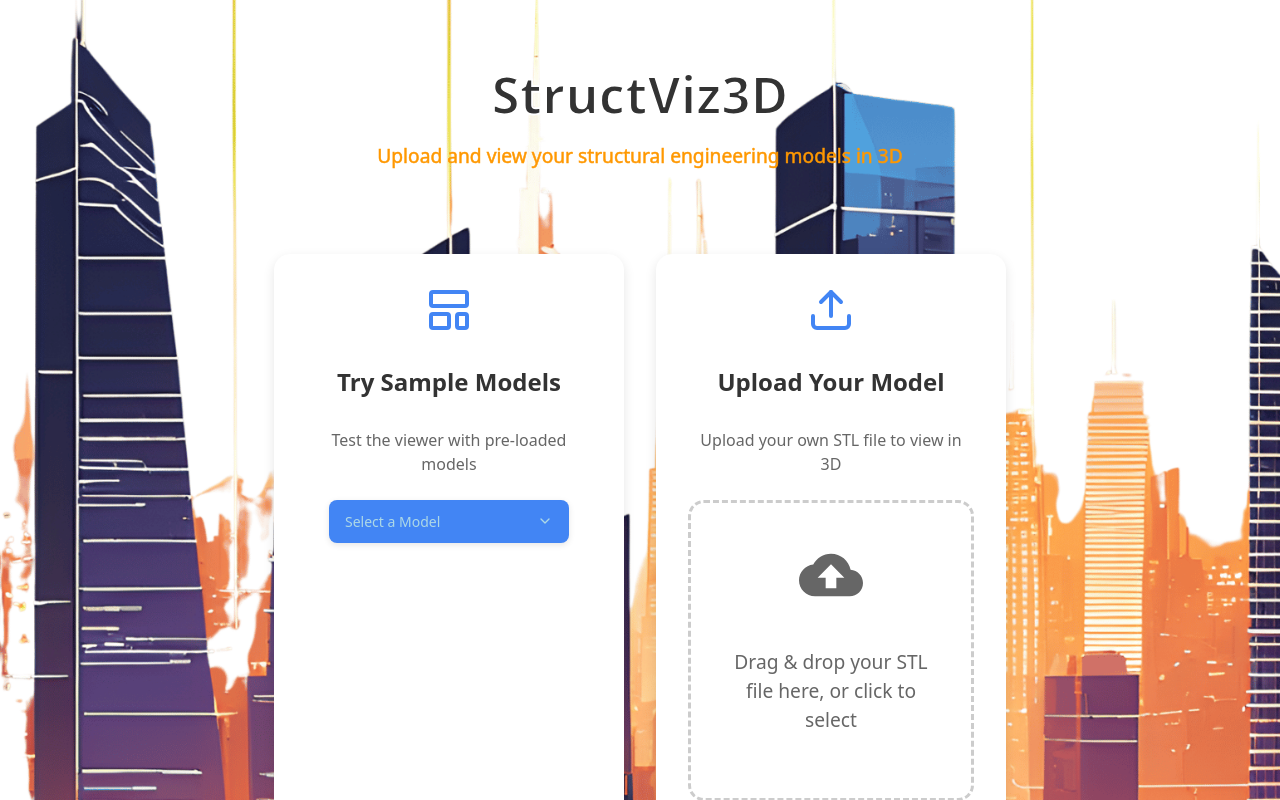
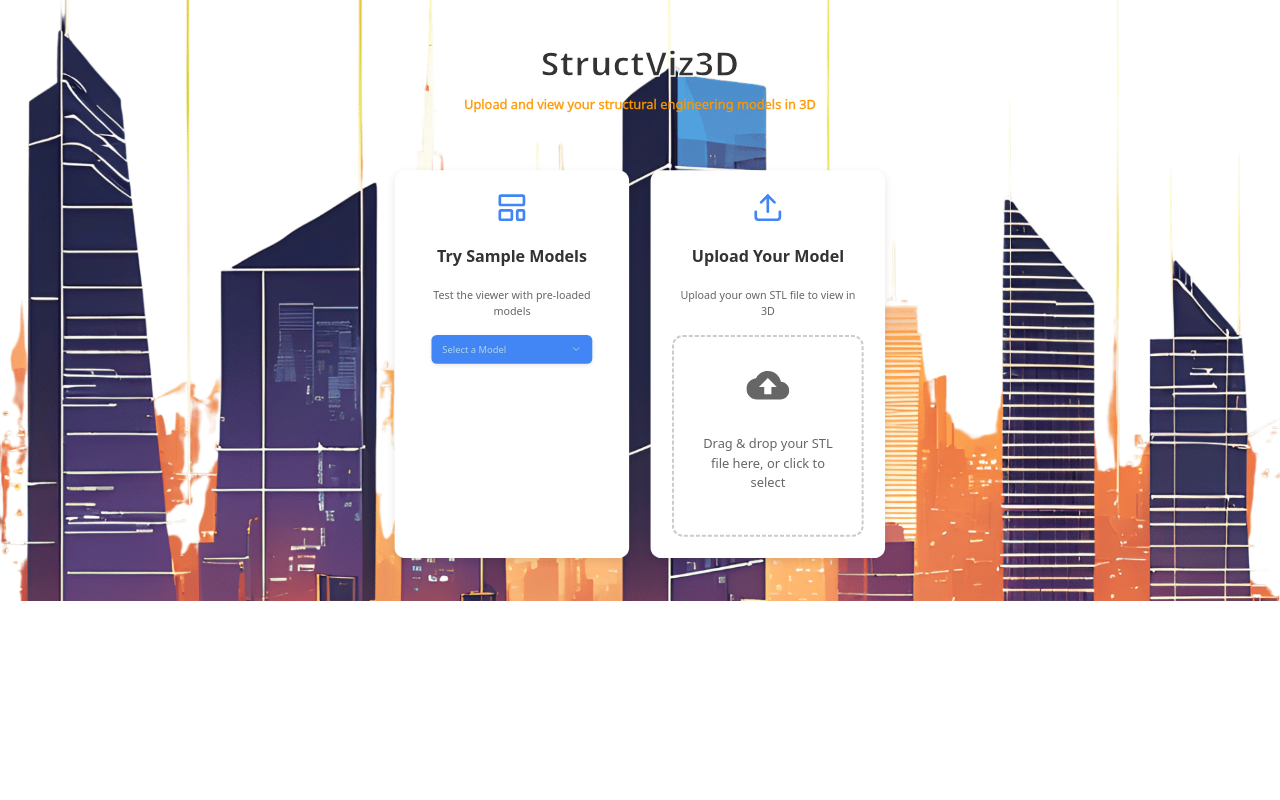
Before and after one commit to yadnyeshkolte/structviz3d-react, a React (Vite) app: page / in a window 1280 px wide. Built offline with nearby package versions, Linux system fonts and the light colour scheme.

Commit message:
scaling resolution fix

```diff
--- a/src/App.jsx
+++ b/src/App.jsx
@@ -3,6 +3,7 @@ import './App.css';
 import FileUpload from './FileUpload';
 import ModelViewer from './ModelViewer';
 import { Upload, LayoutTemplate, ChevronDown } from 'lucide-react';
+import ScalingWrapper from './ScalingWrapper'; // Import the new component
 
 function App() {
     const [modelUrl, setModelUrl] = useState(null);
@@ -54,6 +55,7 @@ function App() {
     };
 
     return (
+        <ScalingWrapper>
             <div className="App">
                 {showUploadScreen ? (
                     <div className="upload-screen">
@@ -125,6 +127,7 @@ function App() {
                     </div>
                 )}
             </div>
+        </ScalingWrapper>
     );
 }
 
--- /dev/null
+++ b/src/ScalingWrapper.jsx
@@ -0,0 +1,69 @@
+import React, { useEffect, useState } from 'react';
+
+// Screen scaling settings
+const SCALING_CONFIG = {
+    '1366x768': 0.67,  // 67% scale for 1366x768
+    '1600x900': 0.75,  // 75% scale for 1600x900
+    '1920x1080': 1.0   // 100% scale (default) for 1920x1080
+};
+
+const ScalingWrapper = ({ children }) => {
+    const [scale, setScale] = useState(1);
+
+    useEffect(() => {
+        // Function to determine the appropriate scale based on screen resolution
+        const determineScale = () => {
+            const width = window.screen.width;
+            const height = window.screen.height;
+            const resolution = `${width}x${height}`;
+
+            // Check if the exact resolution exists in our config
+            if (SCALING_CONFIG[resolution]) {
+                return SCALING_CONFIG[resolution];
+            }
+
+            // If no exact match, use the closest resolution based on width
+            if (width <= 1366) return 0.67;
+            if (width <= 1600) return 0.75;
+            if (width <= 1920) return 1.0;
+
+            // For larger screens, you might want to scale up
+            if (width > 1920) return 1.0; // Or any other scaling factor for larger screens
+
+            // Default fallback
+            return 1.0;
+        };
+
+        // Set the scale based on the current screen resolution
+        setScale(determineScale());
+
+        // Add resize event listener to handle window resizing
+        const handleResize = () => {
+            setScale(determineScale());
+        };
+
+        window.addEventListener('resize', handleResize);
+
+        // Cleanup the event listener on component unmount
+        return () => {
+            window.removeEventListener('resize', handleResize);
+        };
+    }, []);
+
+    // Apply the scaling transformation to the entire app
+    const scalingStyle = {
+        transform: `scale(${scale})`,
+        transformOrigin: 'top left',
+        width: `${100 / scale}%`,  // Compensate for the scaling to prevent horizontal scrollbars
+        height: `${100 / scale}%`, // Adjust height to prevent vertical scrollbars
+        overflow: 'hidden'
+    };
+
+    return (
+        <div style={scalingStyle}>
+            {children}
+        </div>
+    );
+};
+
+export default ScalingWrapper;
```
Lines whose indentation alone changed are shown as unchanged.
